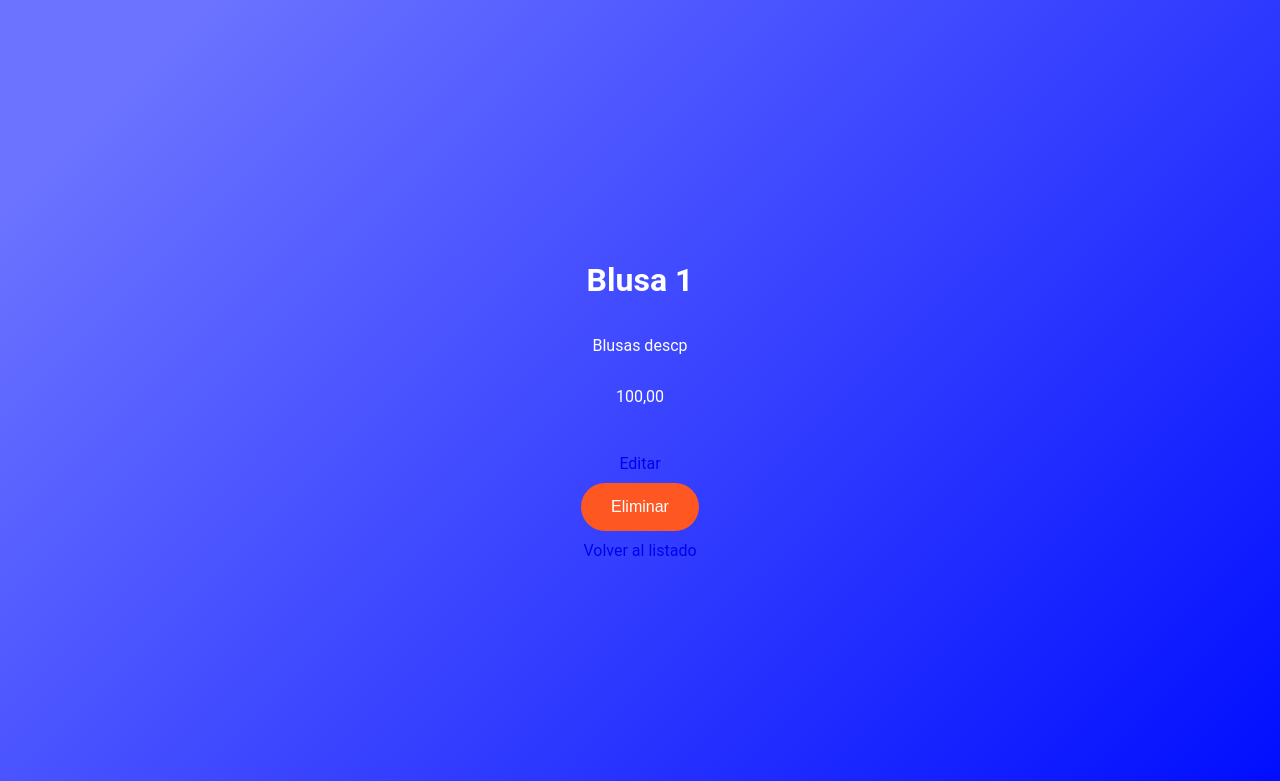
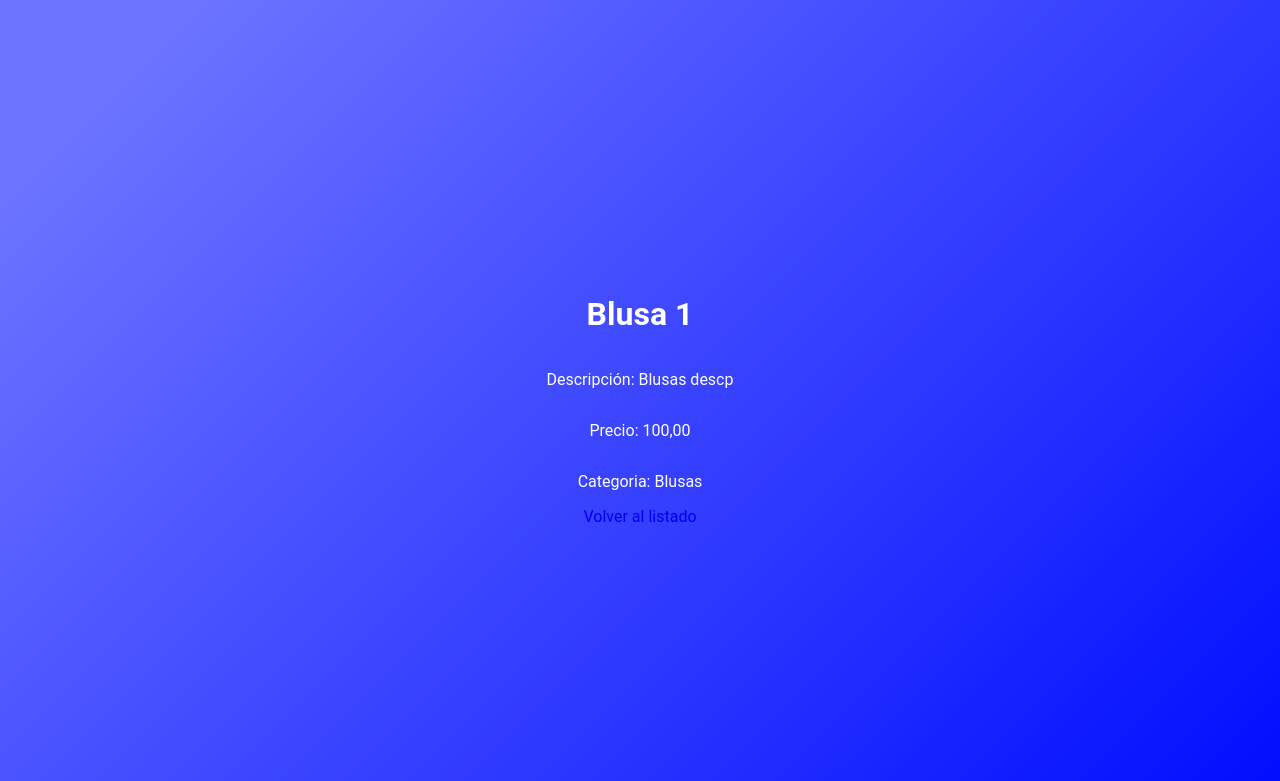
Before and after one commit to JefersonPWeb2/TrabajoFinal, a Django app: page /inventario/productos/5/ in a window 1280 px wide. Shown: the top 781 px of the page. Run offline with Django 5.2, Linux system fonts and the light colour scheme; data comes from the database, SQL or seed files in the repository.

Commit message:
Modificando template para la descripción de productos

```diff
--- a/ProyectoFinal/Backend/Tienda/templates/Inventario/producto_detalle.html
+++ b/ProyectoFinal/Backend/Tienda/templates/Inventario/producto_detalle.html
@@ -7,14 +7,13 @@
 </head>
 <body>
     <h1>{{ producto.nombre }}</h1>
-    <p>{{ producto.descripcion }}</p>
-    <p>{{ producto.precio }}</p>
-    <p>{{ producto.categoria.name }}</p>
-    <a href="{% url 'producto_update' producto.id %}">Editar</a>
-    <form action="{% url 'producto_delete' producto.id %}" method="post">
-        {% csrf_token %}
-        <button type="submit">Eliminar</button>
-    </form>
+    <p>Descripción: {{ producto.descripcion }}</p>
+    <p>Precio: {{ producto.precio }}</p>
+    <p>Categoria: {{ producto.categoria.nombre }}</p>
+    {% if is_admin %}
+        <a href="{% url 'producto_update' producto.id %}">Editar</a>
+        <a href="{% url 'producto_delete' producto.id %}">Eliminar</a>
+    {% endif %}
     <a href="{% url 'producto_lista' %}">Volver al listado</a>
 </body>
 </html>
```
